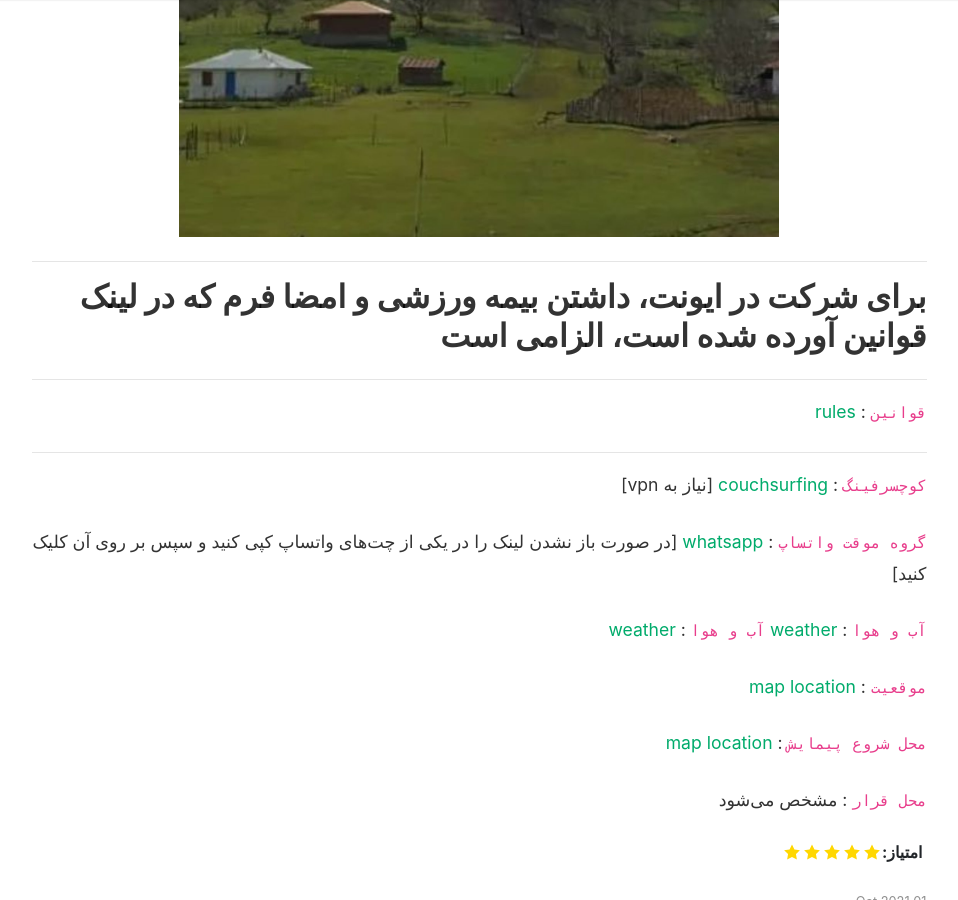
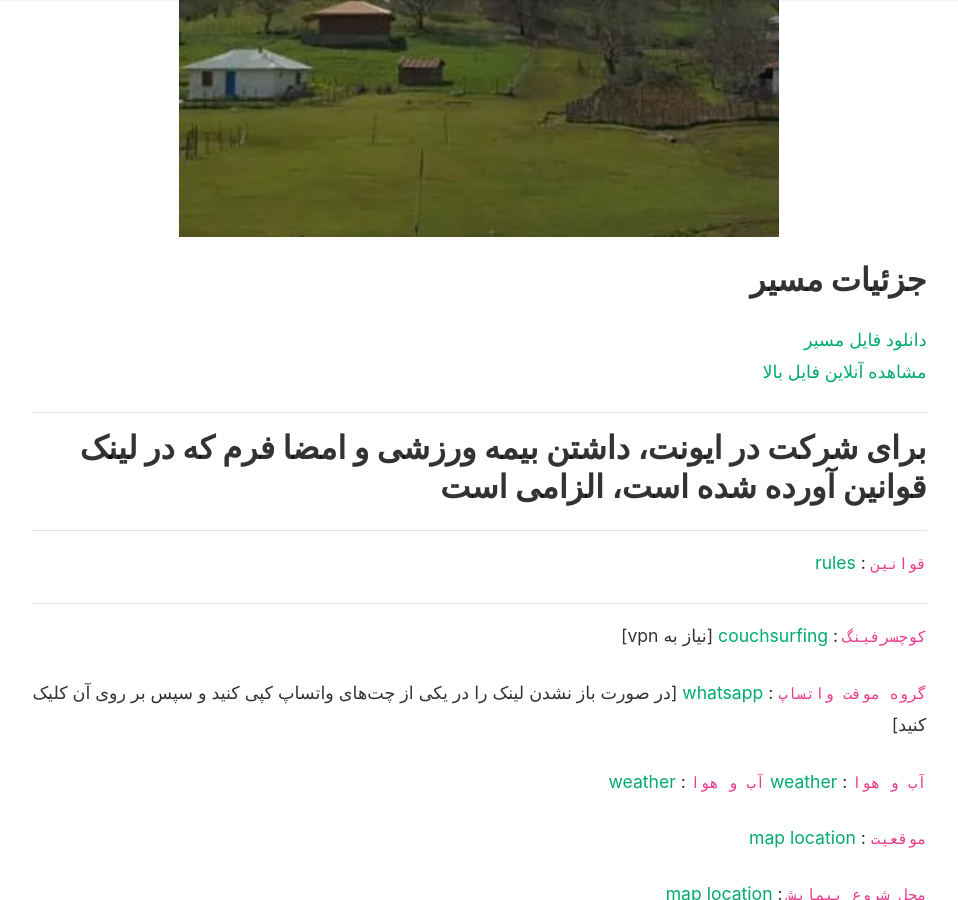
Before and after one commit to MHKarami97/active, a Jekyll site: the page built from _posts/2021-10-01-asalem_khalkhal.md, in a window 1280 px wide and 900 px high, scrolled down 5589 px. Shown: the whole window, without its empty margins (161-1119 px from the left). Built offline with Jekyll 4.4.1, drawn with Linux system fonts in a browser that asks for light colours; nearby versions of some CDN libraries; comment, search, counter and statistics services are not loaded.

Commit message:
add track

```diff
--- a/_posts/2021-10-01-asalem_khalkhal.md
+++ b/_posts/2021-10-01-asalem_khalkhal.md
@@ -86,6 +86,11 @@ rating: 5
   <img src="/assets/img/posts/138/03.jpg" alt="mhkarami97" width="600" />
 </p>
 
+## جزئیات مسیر
+
+[دانلود فایل مسیر](/assets/data/asalem.gpx)
+[مشاهده آنلاین فایل بالا](https://gpx.studio/)
+
 ---
 
 ## برای شرکت در ایونت، داشتن بیمه ورزشی و امضا فرم که در لینک قوانین آورده شده است، الزامی است
```
Also changed, not shown: 1 other file.
